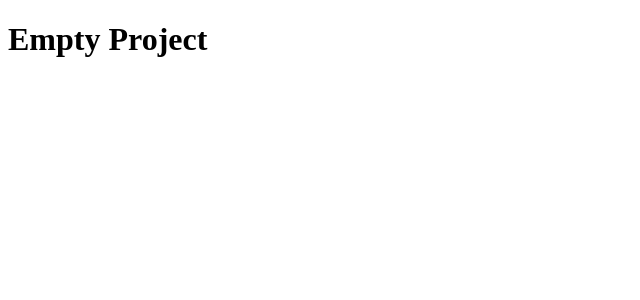
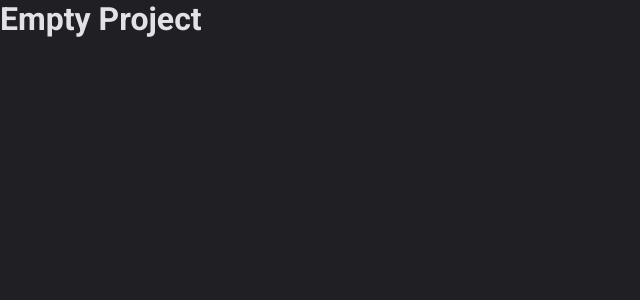
Before and after one commit to allanmgoncalves/dt-money, a React (Vite) app: page / in a window 1280 px wide. Shown: the top 300 px of the page, without its empty margins (0-640 px from the left). Built offline with nearby package versions, Linux system fonts and the light colour scheme.

Commit message:
Project setup

```diff
--- a/index.html
+++ b/index.html
@@ -2,7 +2,12 @@
 <html lang="en">
   <head>
     <meta charset="UTF-8" />
+    <link rel="preconnect" href="https://fonts.googleapis.com" />
+		<link rel="preconnect" href="https://fonts.gstatic.com" crossorigin />
+
     <link rel="icon" type="image/svg+xml" href="/vite.svg" />
+
+    <link href="https://fonts.googleapis.com/css2?family=Roboto:wght@400;700&display=swap" rel="stylesheet">
     <meta name="viewport" content="width=device-width, initial-scale=1.0" />
     <title>DT Money</title>
   </head>
--- a/package.json
+++ b/package.json
@@ -11,12 +11,14 @@
   },
   "dependencies": {
     "react": "^18.2.0",
-    "react-dom": "^18.2.0"
+    "react-dom": "^18.2.0",
+    "styled-components": "^6.1.0"
   },
   "devDependencies": {
     "@rocketseat/eslint-config": "^2.1.0",
     "@types/react": "^18.2.15",
     "@types/react-dom": "^18.2.7",
+    "@types/styled-components": "^5.1.29",
     "@typescript-eslint/eslint-plugin": "^6.0.0",
     "@typescript-eslint/parser": "^6.0.0",
     "@vitejs/plugin-react-swc": "^3.3.2",
--- a/src/App.tsx
+++ b/src/App.tsx
@@ -1,3 +1,12 @@
+import { ThemeProvider } from 'styled-components'
+import { defaultTheme } from './styles/themes/default'
+import { GlobalStyle } from './styles/global'
+
 export function App() {
-  return <h1>Empty Project</h1>
+  return (
+    <ThemeProvider theme={defaultTheme}>
+      <GlobalStyle />
+      <h1>Empty Project</h1>
+    </ThemeProvider>
+  )
 }
--- /dev/null
+++ b/src/styles/global.ts
@@ -0,0 +1,26 @@
+import { createGlobalStyle } from 'styled-components'
+
+export const GlobalStyle = createGlobalStyle`
+  * {
+    margin: 0;
+    padding: 0;
+    box-sizing: border-box;
+  }
+
+  :focus {
+    outline: 0;
+    box-shadow: 0 0 0 2px solid ${(props) => props.theme['green-500']};
+  }
+
+  body {
+    background-color: ${(props) => props.theme['gray-800']};
+    color: ${(props) => props.theme['gray-100']};
+    -webkit-font-smoothing: antialiased;
+  }
+
+  body, input textarea, button {
+    font-family: 'Roboto', sans-serif;
+    font-weight: 400;
+    font-size: 1rem;
+  }
+`
--- /dev/null
+++ b/src/styles/themes/default.ts
@@ -0,0 +1,20 @@
+export const defaultTheme = {
+  white: '#fff',
+
+  'gray-100': '#E1E1E6',
+  'gray-300': '#C4C4CC',
+  'gray-400': '#8D8D99',
+  'gray-500': '#7C7C8A',
+  'gray-600': '#323238',
+  'gray-700': '#29292E',
+  'gray-800': '#202024',
+  'gray-900': '#121214',
+
+  'green-300': '#00B37E',
+  'green-500': '#00875F',
+  'green-700': '#015F43',
+
+  'red-300': '#F75A68',
+  'red-500': '#AB222E',
+  'red-700': '#7A1921',
+} as const
```
Also changed, not shown: src/@types/styled.d.ts (added, +8 -0 lines), 1 other file (tests, documents, lock files or other folders).
